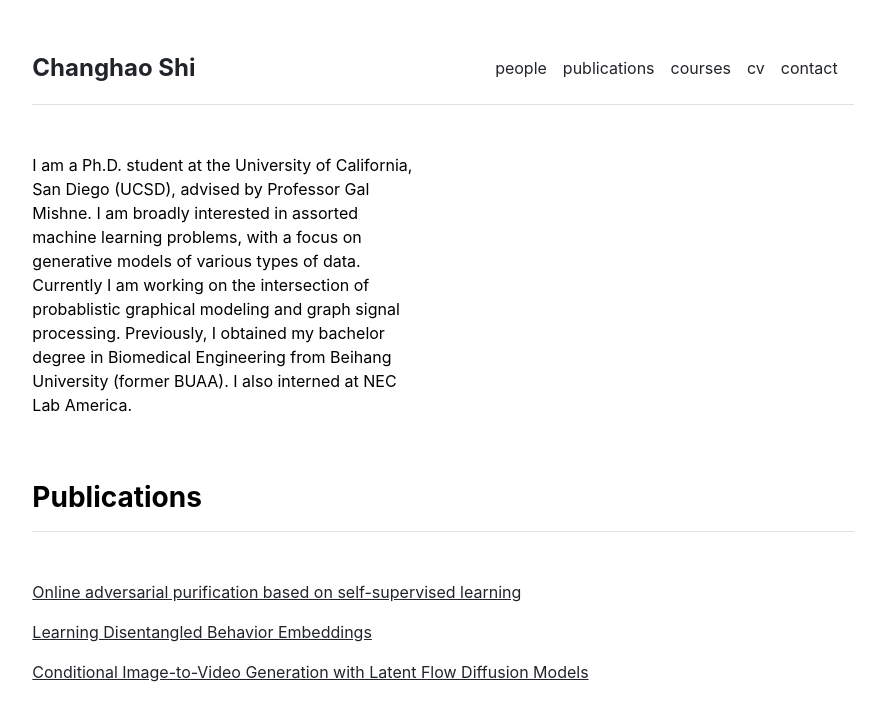
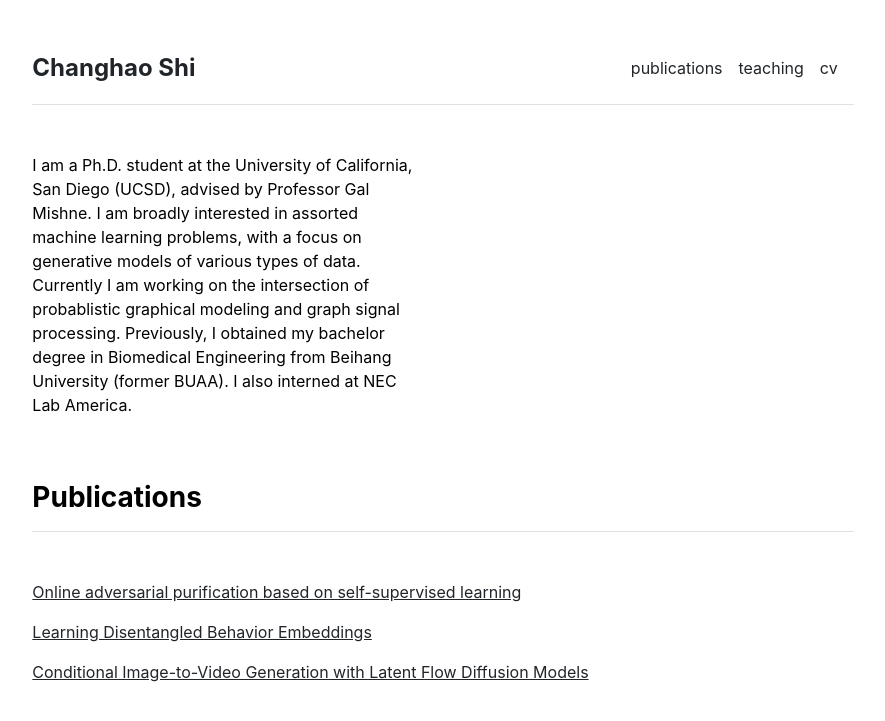
Before and after one commit to ChanghaoShih/ChanghaoShih.github.io, a Jekyll site: the page built from index.md, in a window 1280 px wide, cut to the strip 0-744 px from the top of the page. Shown: the top 721 px of the strip, without its empty margins (197-1082 px from the left). Built offline with Jekyll 4.4.1, drawn with Linux system fonts in a browser that asks for light colours.

Commit message:
fix teaching

```diff
--- a/_data/publications.yml
+++ b/_data/publications.yml
@@ -7,3 +7,5 @@ index:
 - {name: 'Online adversarial purification based on self-supervised learning', url: 'https://arxiv.org/pdf/2101.09387.pdf'}
 - {name: 'Learning Disentangled Behavior Embeddings', url: 'https://proceedings.neurips.cc/paper_files/paper/2021/file/be37ff14df68192d976f6ce76c6cbd15-Paper.pdf'}
 - {name: 'Conditional Image-to-Video Generation with Latent Flow Diffusion Models', url: 'https://openaccess.thecvf.com/content/CVPR2023/papers/Ni_Conditional_Image-to-Video_Generation_With_Latent_Flow_Diffusion_Models_CVPR_2023_paper.pdf'}
+- {name: 'Exploring Compositional Visual Generation with Latent Classifier Guidance', url: 'https://openaccess.thecvf.com/content/CVPR2023W/GCV/papers/Shi_Exploring_Compositional_Visual_Generation_With_Latent_Classifier_Guidance_CVPRW_2023_paper.pdf'}
+- {name: 'Graph Laplacian Learning with Exponential Family Noise', url: 'https://arxiv.org/pdf/2306.08201.pdf'}
--- a/_data/settings.yml
+++ b/_data/settings.yml
@@ -1,9 +1,9 @@
 menu:
-- {name: 'people', url: '/people'}
+# - {name: 'people', url: '/people'}
 - {name: 'publications', url: '/publications'}
-- {name: 'courses', url: '/courses'}
+- {name: 'teaching', url: '/teaching'}
 - {name: 'cv', url: '/cv'}
-- {name: 'contact', url: '/contact'}
+# - {name: 'contact', url: '/contact'}
 
 # people:
 # - {name: 'Primary Investigator', title: 'Researcher', department: 'Physics & Astronomy', institution: 'Some University', institution_address: '1 Main Street, Canada', phone: '(000) 000-0000', email: 'hello@university.edu', office: 'Science Building 505', image: 'assets/img/primary-investigator.jpg', url: 'primary-investigator'}
```
